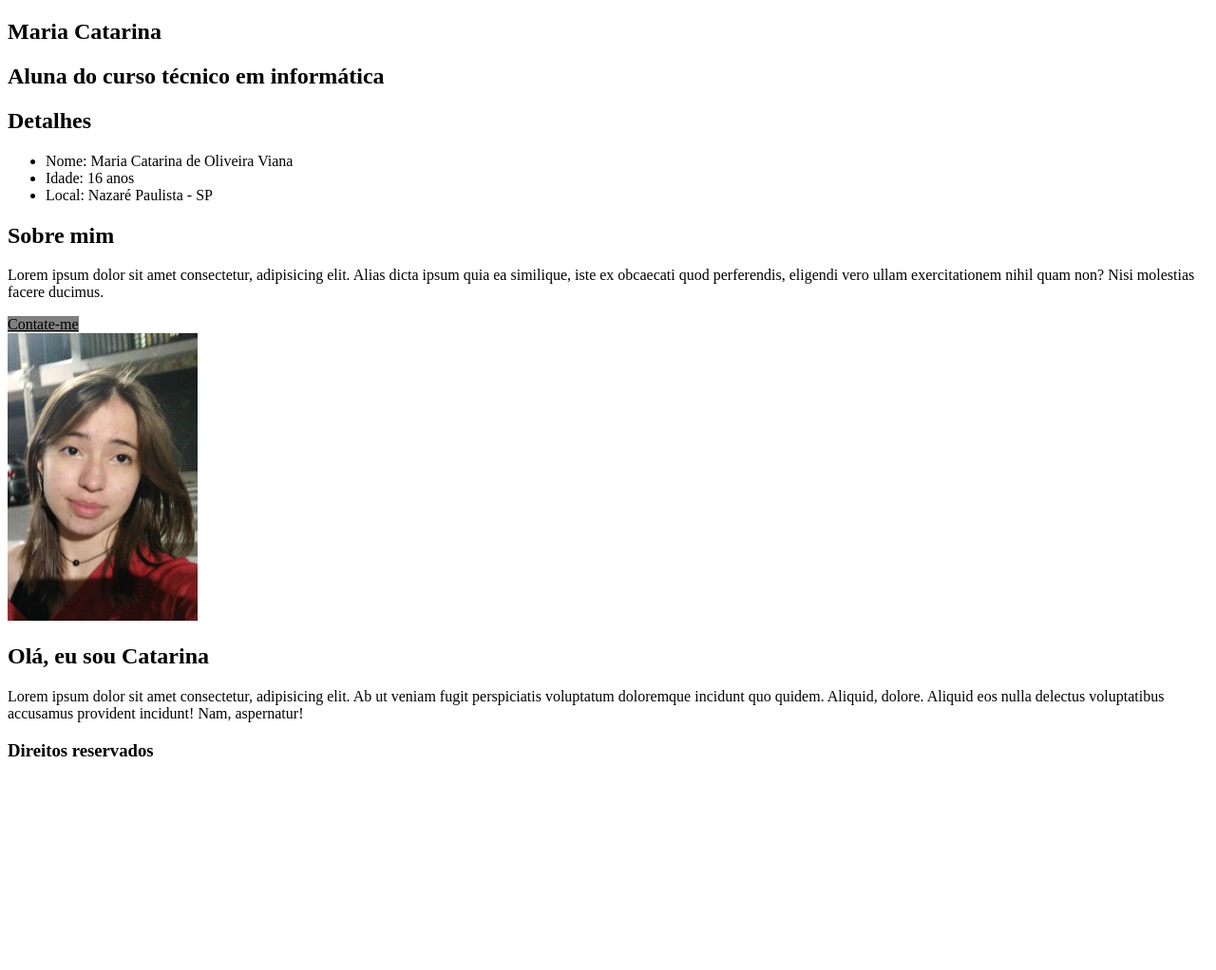
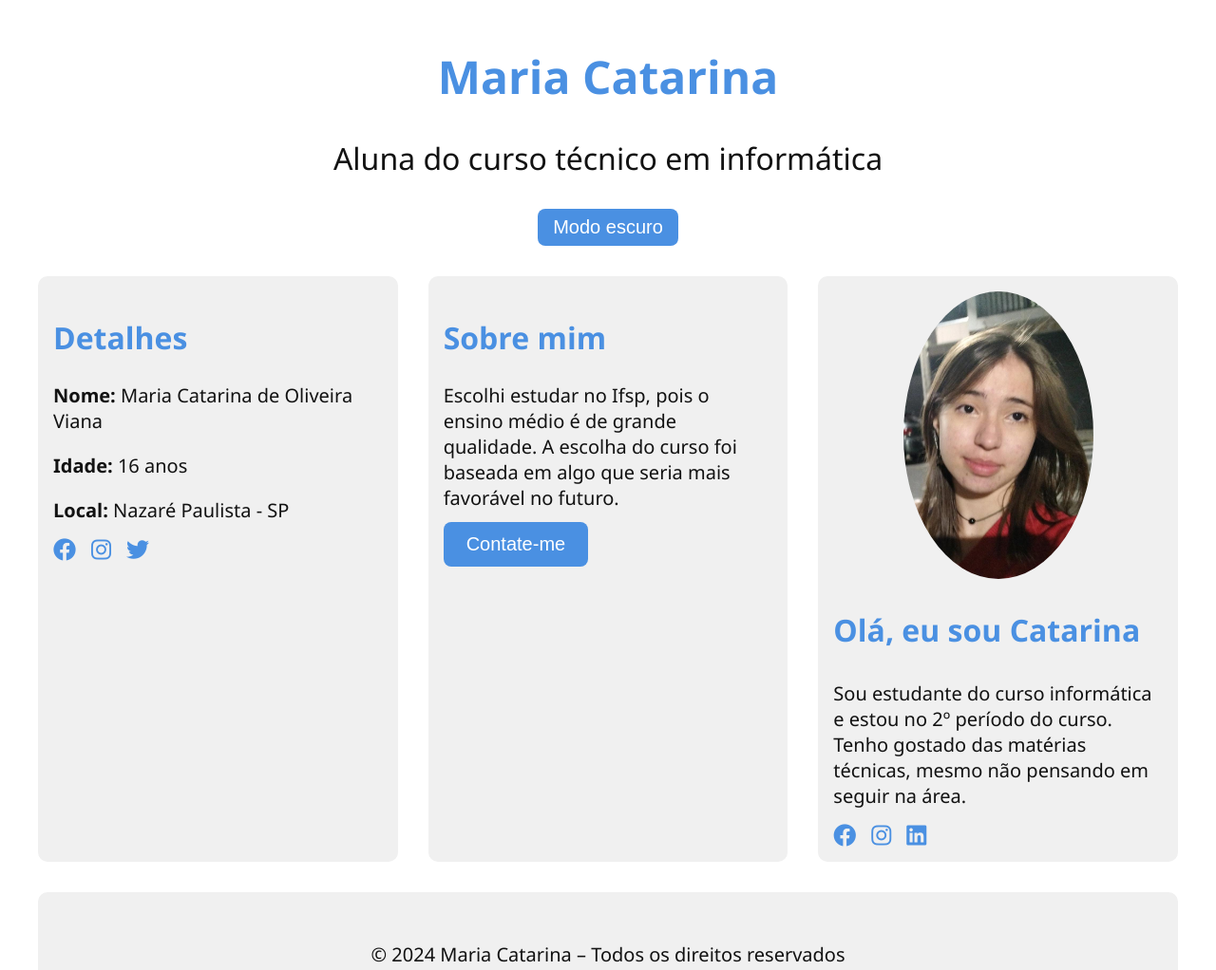
Before and after one commit to Catarina2311/site-perfil, a plain HTML site: page index.html in a window 1280 px wide. Shown: the top 1022 px of the page at 95% size. Before the commit the page ends 821 px from the top, so only its background shows below. Drawn offline with Linux system fonts and the light colour scheme.

Commit message:
Primeiro commit do site de perfil

```diff
--- a/estilo/style.css
+++ b/estilo/style.css
@@ -1,9 +1,147 @@
-a:link{
-    color: black;
-    background-color: gray;
-}
+:root {
+    --cor-fundo: #ffffff;
+    --cor-texto: #121212;
+    --cor-principal: #4a90e2;
+    --cor-secundaria: #f0f0f0;
+    --cor-botao: #4a90e2;
+    --cor-hover: #357ab8;
 
-a:visited{
-    color: black;
-    background-color: gray;
-}
+    --fonte-padrao: 'Segoe UI', sans-serif;
+
+    --tamanho-titulo: clamp(2rem, 5vw, 3rem);
+    --tamanho-subtitulo: clamp(1.25rem, 4vw, 2rem);
+    --tamanho-texto: clamp(1rem, 3vw, 1.25rem);
+  }
+
+  body {
+    margin: 0;
+    padding: 0;
+    font-family: var(--fonte-padrao);
+    background-color: var(--cor-fundo);
+    color: var(--cor-texto);
+    transition: all 0.3s ease-in-out;
+  }
+
+  .container {
+    max-width: 1200px;
+    margin: auto;
+    padding: 1rem;
+  }
+
+  header {
+    text-align: center;
+    margin-bottom: 2rem;
+  }
+
+  header h1 {
+    font-size: var(--tamanho-titulo);
+    color: var(--cor-principal);
+    margin-bottom: 0.5rem;
+  }
+
+  .subtitulo {
+    font-size: var(--tamanho-subtitulo);
+    margin-bottom: 1rem;
+  }
+
+  .conteudo {
+    display: flex;
+    flex-wrap: wrap;
+    gap: 2rem;
+    justify-content: space-between;
+  }
+
+  .coluna {
+    flex: 1;
+    min-width: 280px;
+    background-color: var(--cor-secundaria);
+    padding: 1rem;
+    border-radius: 10px;
+  }
+
+  h2, h3 {
+    color: var(--cor-principal);
+    font-size: var(--tamanho-subtitulo);
+  }
+
+  p {
+    font-size: var(--tamanho-texto);
+    margin-bottom: 0.75rem;
+  }
+
+  .icones-sociais {
+    display: flex;
+    gap: 1rem;
+    font-size: 1.5rem;
+    margin-top: 1rem;
+  }
+
+  .icones-sociais i {
+    cursor: pointer;
+    color: var(--cor-principal);
+    transition: transform 0.2s;
+  }
+
+  .icones-sociais i:hover {
+    transform: scale(1.2);
+  }
+
+  .imagem-circular img {
+    width: 100%;
+    max-width: 200px;
+    height: auto;
+    border-radius: 50%;
+    display: block;
+    margin: auto;
+  }
+
+  .btn-contato {
+    background-color: var(--cor-botao);
+    color: white;
+    border: none;
+    padding: 0.75rem 1.5rem;
+    font-size: var(--tamanho-texto);
+    border-radius: 8px;
+    cursor: pointer;
+    transition: background-color 0.3s;
+  }
+
+  .btn-contato:hover {
+    background-color: var(--cor-hover);
+  }
+
+  footer {
+    text-align: center;
+    padding: 2rem 1rem;
+    margin-top: 2rem;
+    font-size: 0.9rem;
+    background-color: var(--cor-secundaria);
+    border-radius: 10px;
+  }
+
+  /* Botão do modo escuro */
+  .modo-toggle {
+    background-color: var(--cor-botao);
+    color: white;
+    border: none;
+    padding: 0.5rem 1rem;
+    border-radius: 8px;
+    cursor: pointer;
+    margin-top: 1rem;
+    font-size: var(--tamanho-texto);
+    transition: background-color 0.3s;
+  }
+
+  .modo-toggle:hover {
+    background-color: var(--cor-hover);
+  }
+
+  /* DARK MODE */
+  body.dark {
+    --cor-fundo: #121212;
+    --cor-texto: #f5f5f5;
+    --cor-principal: #bb86fc;
+    --cor-secundaria: #1f1f1f;
+    --cor-botao: #bb86fc;
+    --cor-hover: #a170e0;
+  }
--- a/index.html
+++ b/index.html
@@ -1,47 +1,65 @@
 <!DOCTYPE html>
 <html lang="pt-br">
 <head>
-    <meta charset="UTF-8">
-    <meta name="viewport" content="width=device-width, initial-scale=1.0">
-    <link rel="stylesheet" href="/estilo/style.css">
-    <title>Perfil</title>
+    <meta charset="UTF-8" />
+    <meta name="viewport" content="width=device-width, initial-scale=1.0"/>
+    <link rel="stylesheet" href="estilo/style.css">
+    <title>Perfil - Maria Catarina</title>
+    <link rel="stylesheet" href="https://cdnjs.cloudflare.com/ajax/libs/font-awesome/6.4.0/css/all.min.css">
 </head>
 <body>
+    <div class="container">
         <header>
-        <section>
             <h1>Maria Catarina</h1>
+            <p class="subtitulo">Aluna do curso técnico em informática</p>
+            <button class="modo-toggle" onclick="toggleDarkMode()"> Modo escuro</button>
+
+        </header>
+
+        <main class="conteudo">
+            <section class="coluna esquerda">
+                <h2>Detalhes</h2>
+                <p><strong>Nome:</strong> Maria Catarina de Oliveira Viana</p>
+                <p><strong>Idade:</strong> 16 anos</p>
+                <p><strong>Local:</strong> Nazaré Paulista - SP</p>
+
+                <div class="icones-sociais">
+                    <i class="fab fa-facebook"></i>
+                    <i class="fab fa-instagram"></i>
+                    <i class="fab fa-twitter"></i>
+                </div>
             </section>
-        <section>
-            <h2>Aluna do curso técnico em informática</h2>
+
+            <section class="coluna meio">
+                <h2>Sobre mim</h2>
+                <p>Escolhi estudar no Ifsp, pois o ensino médio é de grande qualidade. A escolha do curso foi baseada em algo que seria mais favorável no futuro.</p>
+                <button class="btn-contato">Contate-me</button>
             </section>
-    </header>
-    <main>
-        <section>
-            <h2>Detalhes</h2>
-            <ul>
-                <li>Nome: Maria Catarina de Oliveira Viana</li>
-                <li>Idade: 16 anos</li>
-                <li>Local: Nazaré Paulista - SP</li>
-            </ul>
-        </section>
-        <section>
-            <h2>Sobre mim</h2>
-            <p>Lorem ipsum dolor sit amet consectetur, adipisicing elit. Alias dicta ipsum quia ea similique, iste ex obcaecati quod perferendis, eligendi vero ullam exercitationem nihil quam non? Nisi molestias facere ducimus.</p>
-        </section>
-        <section>
-            <a href="https://wa.me/qr/XQVT7ISOAVZPF1">Contate-me</a>
-        </section>
-        <section>
-            <img src="img/perfil.jpeg" alt="Foto de perfil da aluna Marica Catarina" width="200px"/>
-        </section>
-        <section>
-            <h2>Olá, eu sou Catarina</h2>
-            <p>Lorem ipsum dolor sit amet consectetur, adipisicing elit. Ab ut veniam fugit perspiciatis voluptatum doloremque incidunt quo quidem. Aliquid, dolore. Aliquid eos nulla delectus voluptatibus accusamus provident incidunt! Nam, aspernatur!</p>
+
+            <section class="coluna direita">
+                <div class="imagem-circular">
+                    <img src="img/perfil.jpeg" alt="Foto de perfil da aluna Maria Catarina" />
+                </div>
+                <h3>Olá, eu sou Catarina</h3>
+                <p>Sou estudante do curso informática e estou no 2º período do curso. Tenho gostado das matérias técnicas, mesmo não pensando em seguir na área.</p>
+                <div class="icones-sociais">
+                    <i class="fab fa-facebook"></i>
+                    <i class="fab fa-instagram"></i>
+                    <i class="fab fa-linkedin"></i>
+                </div>
             </section>
         </main>
+
         <footer>
-        <h3>Direitos reservados</h3>
+            <p>© 2024 Maria Catarina – Todos os direitos reservados</p>
         </footer>
+    </div>
+    <script>
+        function toggleDarkMode() {
+          document.body.classList.toggle('dark');
+        }
+      </script>
+
 
 
 </body>
```
Lines whose indentation alone changed are shown as unchanged.
